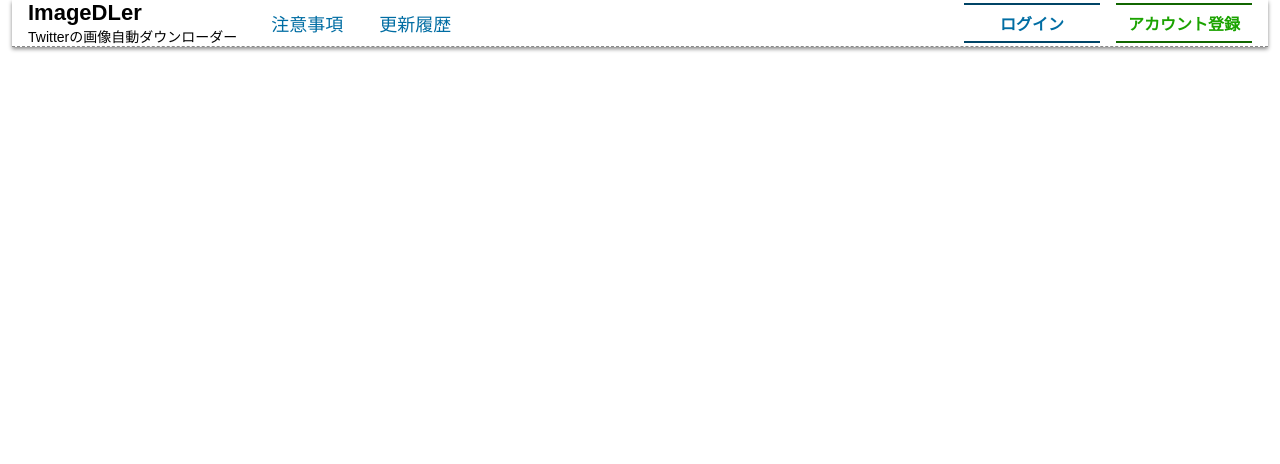
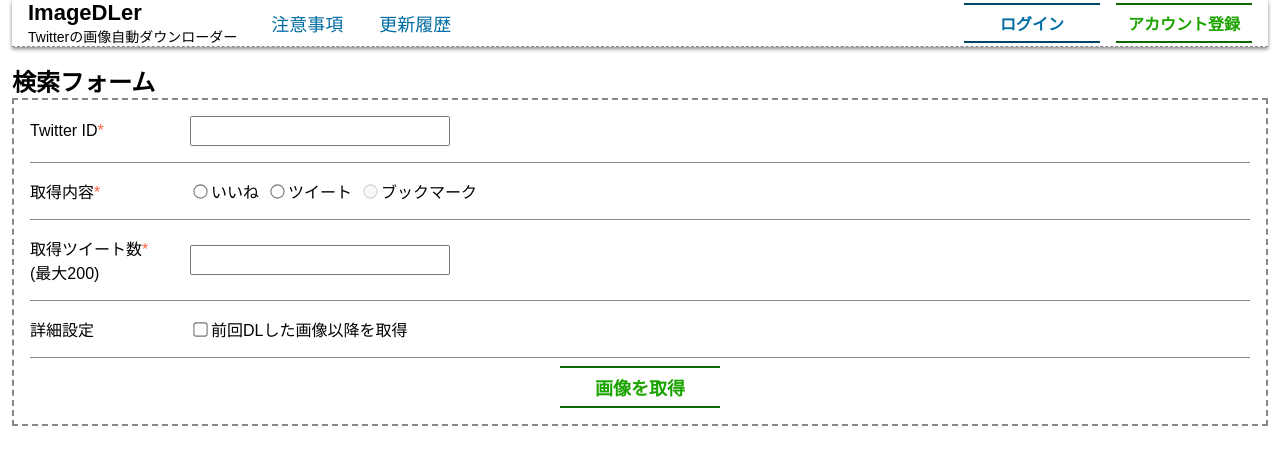
Before and after one commit to Fumin26u/likedimagedler_v2, a Vue app: page / in a window 1280 px wide. Shown: the top 464 px of the page. Built offline with nearby package versions, Linux system fonts and the light colour scheme.

Commit message:
検索フォーム作成

```diff
--- a/src/assets/scss/style.scss
+++ b/src/assets/scss/style.scss
@@ -77,6 +77,11 @@ a {
     }
 }
 
+em {
+    color: tomato;
+    font-style: normal;
+}
+
 h1,
 h2,
 h3 {
@@ -124,6 +129,10 @@ $color-dark-blue: hsl(200, 100%, 20%);
 
 --------------------*/
 .btn-common {
+    border: none;
+    background-color: white;
+    font-size: 16px;
+
     position: relative;
     display: flex;
     justify-content: space-around;
--- /dev/null
+++ b/src/assets/scss/twiForm.scss
@@ -0,0 +1,38 @@
+@import './style.scss';
+
+.search-form {
+    margin: 1em 0;
+}
+
+.search-box {
+    border: 2px dashed $border-color;
+    padding: 0 1em 1em;
+    > div {
+        padding: 16px 0;
+        border-bottom: 1px solid $border-color;
+    }
+    dt,
+    dd {
+        @include horizontalAlign;
+    }
+    dt {
+        width: 120px;
+    }
+    dd.radio-list > div {
+        @include horizontalAlign;
+    }
+    input[type='text'],
+    input[type='number'] {
+        width: 240px;
+        font-size: 16px;
+        padding: 4px 8px;
+    }
+    label {
+        margin-right: 8px;
+    }
+    > .btn-common {
+        font-size: 18px;
+        margin: 8px auto 0;
+        width: 160px;
+    }
+}
--- /dev/null
+++ b/src/components/organisms/twi/TwiFormComponent.vue
@@ -0,0 +1,45 @@
+<script setup lang="ts">
+import '@/assets/scss/twiForm.scss'
+</script>
+<template>
+    <section class="search-form">
+        <div class="title">
+            <h2>検索フォーム</h2>
+        </div>
+        <dl class="search-box">
+            <div>
+                <dt>Twitter ID<em>*</em></dt>
+                <dd><input type="text" /></dd>
+            </div>
+            <div>
+                <dt>取得内容<em>*</em></dt>
+                <dd class="radio-list">
+                    <div>
+                        <input type="radio" id="get-like" />
+                        <label for="get-like">いいね</label>
+                    </div>
+                    <div>
+                        <input type="radio" id="get-tweet" />
+                        <label for="get-tweet">ツイート</label>
+                    </div>
+                    <div>
+                        <input type="radio" id="get-bookmark" disabled />
+                        <label for="get-bookmark">ブックマーク</label>
+                    </div>
+                </dd>
+            </div>
+            <div>
+                <dt>取得ツイート数<em>*</em><br />(最大200)</dt>
+                <dd><input type="number" /></dd>
+            </div>
+            <div>
+                <dt>詳細設定</dt>
+                <dd>
+                    <input type="checkbox" id="get-pre" />
+                    <label for="get-pre">前回DLした画像以降を取得</label>
+                </dd>
+            </div>
+            <button class="btn-common green">画像を取得</button>
+        </dl>
+    </section>
+</template>
--- a/src/components/templates/TwiTemplate.vue
+++ b/src/components/templates/TwiTemplate.vue
@@ -1,8 +1,11 @@
 <script setup lang="ts">
 import HeaderComponent from '../organisms/HeaderComponent.vue';
+import TwiFormComponent from '../organisms/twi/TwiFormComponent.vue';
 </script>
 
 <template>
     <HeaderComponent />
-    <div></div>
+    <main class="main-container">
+        <TwiFormComponent />
+    </main>
 </template>
```
